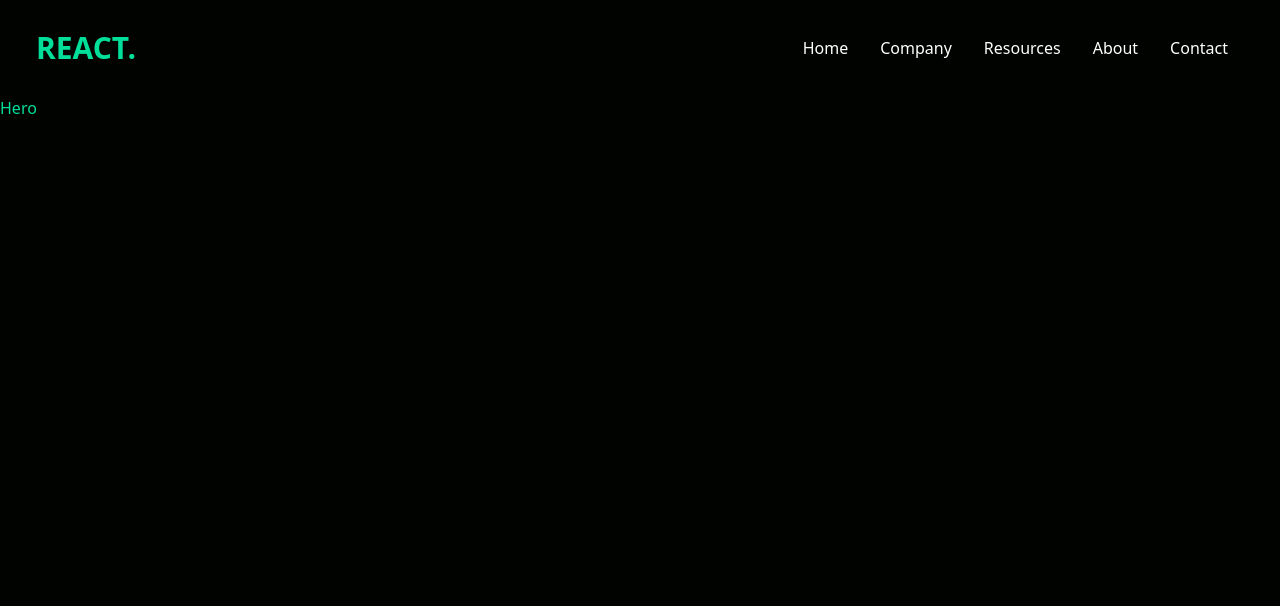
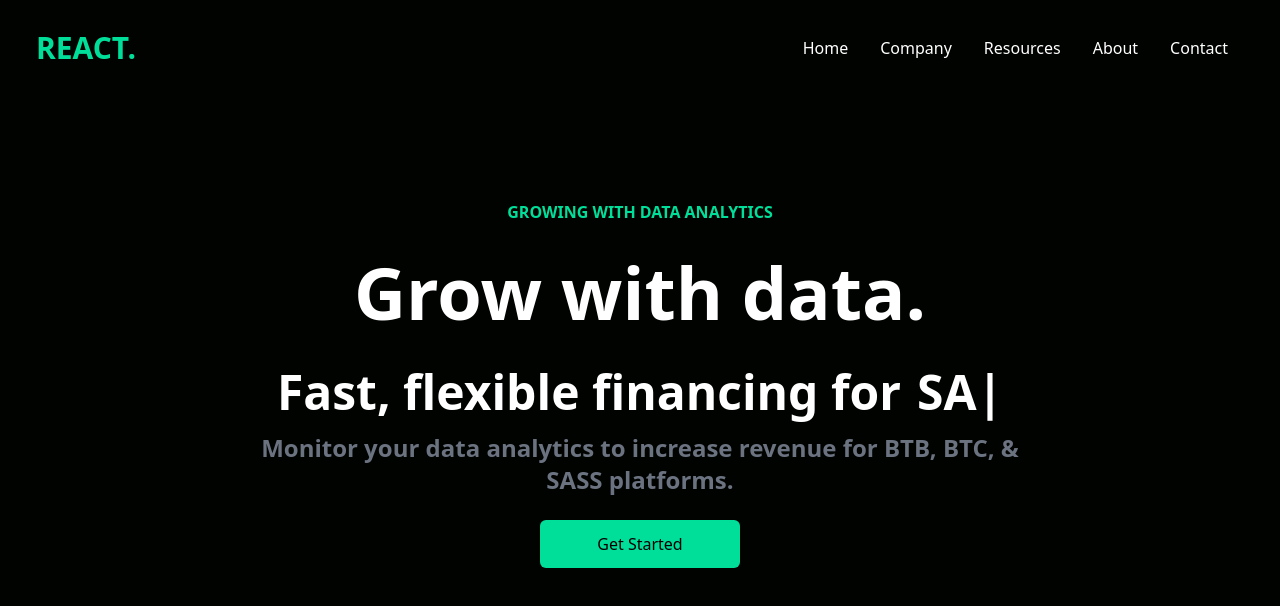
Before and after one commit to entryxbad/data-finance, a React (Create React App) app: page / in a window 1280 px wide. Shown: the top 606 px of the page. Built offline with nearby package versions, Linux system fonts and the light colour scheme; the HTML template or start-up script is replaced by a standard one.

Commit message:
Hero component is done!

```diff
--- a/package.json
+++ b/package.json
@@ -10,6 +10,7 @@
     "react-dom": "^18.2.0",
     "react-icons": "^4.4.0",
     "react-scripts": "5.0.1",
+    "react-typed": "^1.2.0",
     "web-vitals": "^2.1.4"
   },
   "scripts": {
--- a/src/components/Hero.jsx
+++ b/src/components/Hero.jsx
@@ -1,9 +1,21 @@
 import React from 'react'
+import Typed from 'react-typed'
 
 const Hero = () => {
     return (
         <>
-            <div className='text-[#00df9a]'>Hero</div>
+            <div className='text-white'>
+                <div className='max-w-[800px] mt-[96px] w-full h-screen mx-auto text-center flex flex-col'>
+                    <p className='text-[#00df9a] font-bold p-2'>GROWING WITH DATA ANALYTICS</p>
+                    <h1 className='md:text-7xl sm:text-6xl text-4xl font-bold md:py-6'>Grow with data.</h1>
+                    <div className='flex justify-center items-center'>
+                        <p className='md:text-5xl sm:text-4xl text-xl font-bold py-4'>Fast, flexible financing for</p>
+                        <Typed className='md:text-5xl sm:text-4xl text-xl font-bold md:pl-4 pl-2' strings={['BTB', 'BTC', 'SASS']} typeSpeed={120} backSpeed={140} loop />
+                    </div>
+                    <p className='md:text-2xl text-xl font-bold text-gray-500'>Monitor your data analytics to increase revenue for BTB, BTC, & SASS platforms.</p>
+                    <button className='bg-[#00df9a] w-[200px] rounded-md font-medium my-6 mx-auto py-3 text-black'>Get Started</button>
+                </div>
+            </div>
         </>
     )
 }
```
Also changed, not shown: 1 other file (tests, documents, lock files or other folders).
